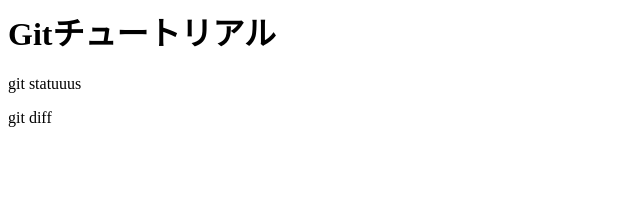
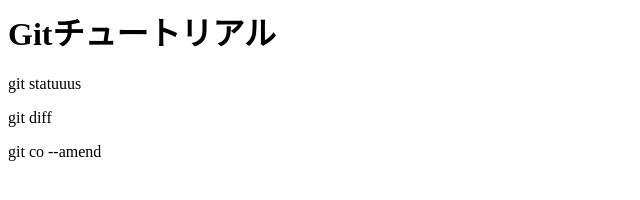
Before and after one commit to deguchi-daichi/git_tutorial, a plain HTML site: page index.html in a window 1280 px wide. Shown: the full height of the page, 0-640 px from the left. Drawn offline with Linux system fonts and the light colour scheme.

Commit message:
commit --amed追記

```diff
--- a/index.html
+++ b/index.html
@@ -1,3 +1,4 @@
 <h1>Gitチュートリアル</h1>
 <p>git statuuus</p>
 <p>git diff</p>
+<p>git co --amend</p>
```
